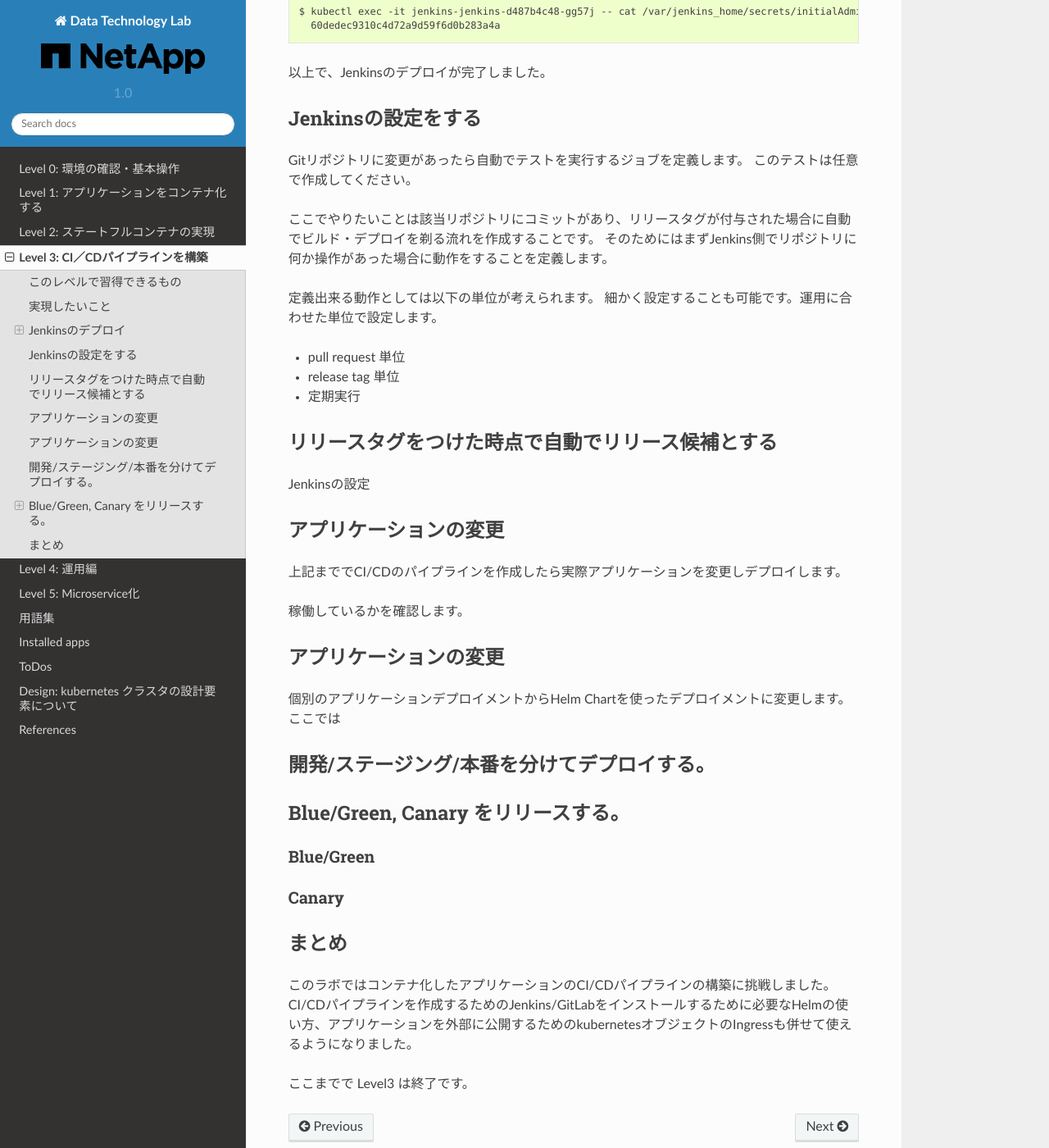
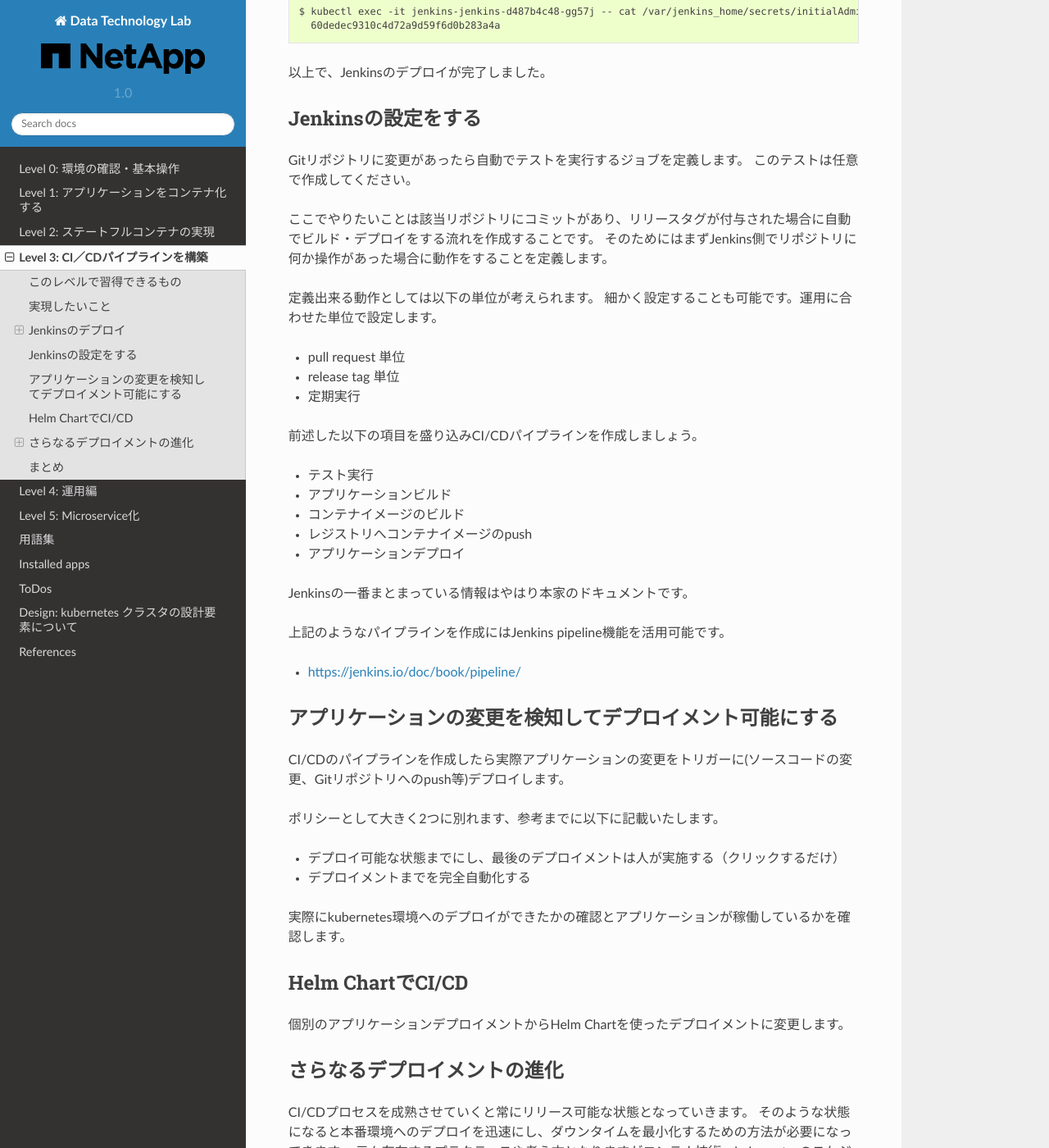
Before and after one commit to NetAppJpTechTeam/NetAppDigitalTransformationLab, a Sphinx documentation site: the page built from docs/source/Level3/index.rst, in a window 1280 px wide and 1400 px high, scrolled down 8341 px. Shown: the whole window at 82% size. Built offline with Sphinx 7.4.7 and the Read the Docs theme 2.0.0, drawn with Linux system fonts in a browser that asks for light colours; some of the changed text lies outside the part shown.

Commit message:
Add CICD pipeline contents.

```diff
--- a/docs/source/Level3/index.rst
+++ b/docs/source/Level3/index.rst
@@ -73,7 +73,7 @@
 Gitリポジトリに変更があったら自動でテストを実行するジョブを定義します。
 このテストは任意で作成してください。
 
-ここでやりたいことは該当リポジトリにコミットがあり、リリースタグが付与された場合に自動でビルド・デプロイを剃る流れを作成することです。
+ここでやりたいことは該当リポジトリにコミットがあり、リリースタグが付与された場合に自動でビルド・デプロイをする流れを作成することです。
 そのためにはまずJenkins側でリポジトリに何か操作があった場合に動作をすることを定義します。
 
 定義出来る動作としては以下の単位が考えられます。
@@ -83,45 +83,75 @@
 * release tag 単位
 * 定期実行
 
-リリースタグをつけた時点で自動でリリース候補とする
+前述した以下の項目を盛り込みCI/CDパイプラインを作成しましょう。
+
+* テスト実行
+* アプリケーションビルド
+* コンテナイメージのビルド
+* レジストリへコンテナイメージのpush
+* アプリケーションデプロイ
+
+Jenkinsの一番まとまっている情報はやはり本家のドキュメントです。
+
+上記のようなパイプラインを作成にはJenkins pipeline機能を活用可能です。
+
+-  https://jenkins.io/doc/book/pipeline/
+
+アプリケーションの変更を検知してデプロイメント可能にする
 =============================================================
 
-Jenkinsの設定
+CI/CDのパイプラインを作成したら実際アプリケーションの変更をトリガーに(ソースコードの変更、Gitリポジトリへのpush等)デプロイします。
 
+ポリシーとして大きく2つに別れます、参考までに以下に記載いたします。
 
+* デプロイ可能な状態までにし、最後のデプロイメントは人が実施する（クリックするだけ）
+* デプロイメントまでを完全自動化する
 
+実際にkubernetes環境へのデプロイができたかの確認とアプリケーションが稼働しているかを確認します。
 
-アプリケーションの変更
-=============================================================
-
-上記まででCI/CDのパイプラインを作成したら実際アプリケーションを変更しデプロイします。
-
-稼働しているかを確認します。
-
-アプリケーションの変更
+Helm ChartでCI/CD
 =============================================================
 
 個別のアプリケーションデプロイメントからHelm Chartを使ったデプロイメントに変更します。
-ここでは
 
-開発/ステージング/本番を分けてデプロイする。
+
+さらなるデプロイメントの進化
 =============================================================
 
+CI/CDプロセスを成熟させていくと常にリリース可能な状態となっていきます。
+そのような状態になると本番環境へのデプロイを迅速にし、ダウンタイムを最小化するための方法が必要になってきます。
+元々存在するプラクティスや考え方となりますがコンテナ技術、kubernetesのスケジューラー機能を使うことで今までの環境とくらべて実現がしやすくなっています。
 
+Blue/Greenデプロイメント, Canary リリースというキーワードで紹介したいと思います。
 
+.. tips::
 
-Blue/Green, Canary をリリースする。
-=============================================================
+    CDには２つの意味を含んでいるケースがあります。文脈に応じて見分けるか、どちらの意味か確認しましょう。
 
+    * Continuous Deployment: 常にデプロイ可能なものを生成するまでを自動化する、最後のデプロイメントは手動で実施。
+    * Continuous Delivery: 本番環境へのデプロイメントまでを自動化する。
 
-Blue/Green
+Blue/Greenデプロイメント
 -------------------------------------------------------------
 
+従来のやり方では1つの環境にデプロイし何かあれば戻すという方法をほとんどのケースで採用していたかと思いますが、さらなる進化として常に戻せる環境を準備し迅速にロールバック
+新バージョン、旧バージョンをデプロイしたままルータで切り替えるようになります。
 
+様々な企業で行き着いている運用でもあるかと思いますが、2010年にBlueGreenデプロイメントという名称で説明しています。
+
+- https://martinfowler.com/bliki/BlueGreenDeployment.html
+
+実現方法、切り替えのタイミングなどあり、BlueGreenの実装の決定的なものはなく、1つのプラクティスとして存在しています。
+
+2つの環境を準備し、どこかのタイミングで切り替えを行うためDBのマイグレーションの方法などを検討する必要はでてきます。
 
 Canary
 -------------------------------------------------------------
 
+Canary リリースは BlueGreen デプロイメントと類似したデプロイメントになります。
+Blue／Green デプロイメントはすぐに古いバージョンにもどせるように仕組みを整えたものですが、Canaryリリースは新しいバージョン、旧バージョンにアクセスする比率を決めてデプロイするプラクティスです。
+
+こちらは2つの環境ではなく、1環境に複数バージョンのアプリケーションが存在することになります。そのためDBのデータをどのように取り扱うかは検討が必要となります。
 
 
 まとめ
```
